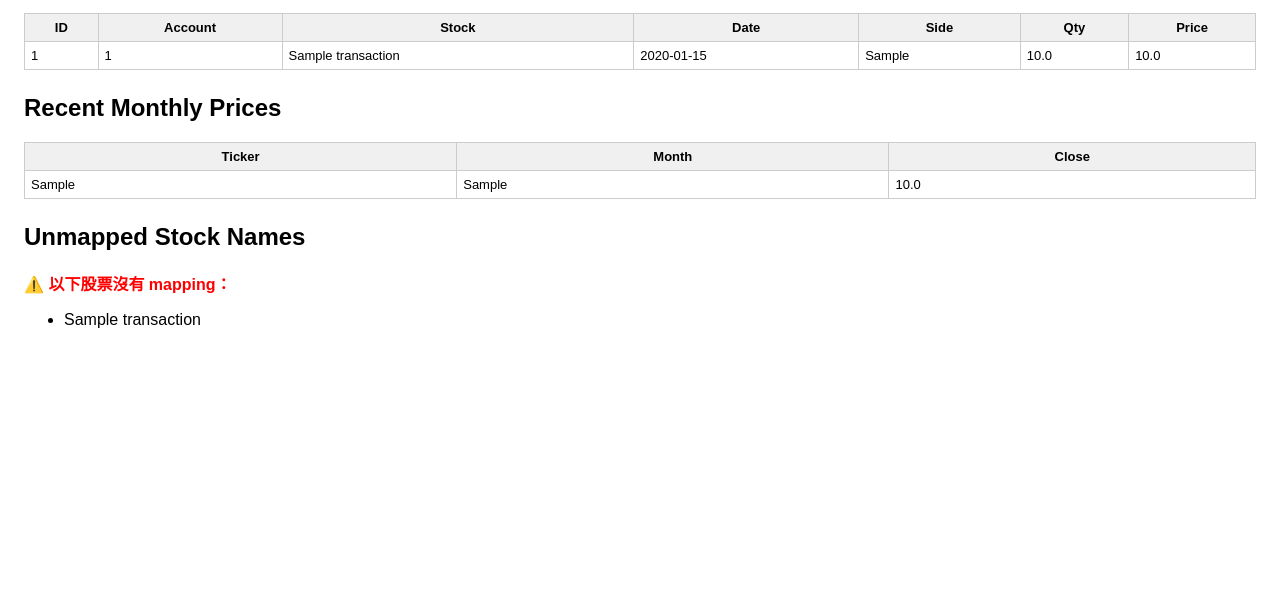
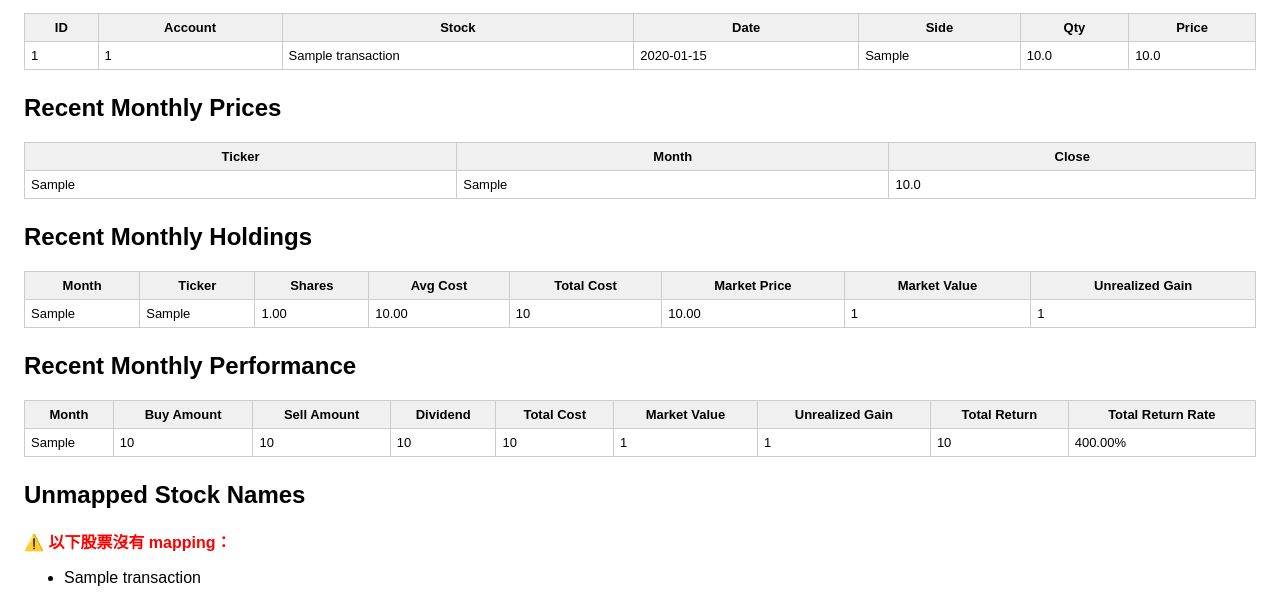
Before and after one commit to NienfengYao/invest-site, a FastAPI app: page /debug/db in a window 1280 px wide. Shown: the part 693-1304 px from the top of the page. Before the commit the page ends 1021 px from the top, so only its background shows below. Run offline with FastAPI, Linux system fonts and the light colour scheme; tables that the repository leaves empty hold one stand-in row (values such as "Sample post"); parts of the project's set-up code (start-up, migrations or seed data) failed here and were passed over.

Commit message:
* Add feature: Recent Monthly Performance

```diff
--- a/app/templates/debug_db.html
+++ b/app/templates/debug_db.html
@@ -218,6 +218,83 @@
             </tr>
         {% endif %}
     </table>
+
+    <h2>Recent Monthly Holdings</h2>
+    <table border="1" cellpadding="5">
+        <tr>
+            <th>Month</th>
+            <th>Ticker</th>
+            <th>Shares</th>
+            <th>Avg Cost</th>
+            <th>Total Cost</th>
+            <th>Market Price</th>
+            <th>Market Value</th>
+            <th>Unrealized Gain</th>
+        </tr>
+
+        {% for h in recent_holdings %}
+        <tr>
+            <td>{{ h.year_month }}</td>
+            <td>{{ h.ticker }}</td>
+            <td>{{ "%.2f"|format(h.shares) }}</td>
+            <td>{{ "%.2f"|format(h.avg_cost) }}</td>
+            <td>{{ "%.0f"|format(h.total_cost) }}</td>
+
+            <td>
+                {% if h.market_price %}
+                    {{ "%.2f"|format(h.market_price) }}
+                {% else %}
+                    -
+                {% endif %}
+            </td>
+
+            <td>
+                {% if h.market_value %}
+                    {{ "%.0f"|format(h.market_value) }}
+                {% else %}
+                    -
+                {% endif %}
+            </td>
+
+            <td>
+                {% if h.unrealized_gain %}
+                    {{ "%.0f"|format(h.unrealized_gain) }}
+                {% else %}
+                    -
+                {% endif %}
+            </td>
+        </tr>
+        {% endfor %}
+    </table>
+
+    <h2>Recent Monthly Performance</h2>
+    <table border="1" cellpadding="5">
+        <tr>
+            <th>Month</th>
+            <th>Buy Amount</th>
+            <th>Sell Amount</th>
+            <th>Dividend</th>
+            <th>Total Cost</th>
+            <th>Market Value</th>
+            <th>Unrealized Gain</th>
+            <th>Total Return</th>
+            <th>Total Return Rate</th>
+        </tr>
+
+        {% for p in recent_performance %}
+        <tr>
+            <td>{{ p.year_month }}</td>
+            <td>{{ "%.0f"|format(p.buy_amount) }}</td>
+            <td>{{ "%.0f"|format(p.sell_amount) }}</td>
+            <td>{{ "%.0f"|format(p.dividend_amount) }}</td>
+            <td>{{ "%.0f"|format(p.total_cost) }}</td>
+            <td>{{ "%.0f"|format(p.market_value) }}</td>
+            <td>{{ "%.0f"|format(p.unrealized_gain) }}</td>
+            <td>{{ "%.0f"|format(p.total_return) }}</td>
+            <td>{{ "%.2f"|format(p.return_rate * 100) }}%</td>
+        </tr>
+        {% endfor %}
+    </table>
 </div>
 
 <div class="box">
```
Also changed, not shown: app/routes/debug.py (+43 -1 lines), README.md.
